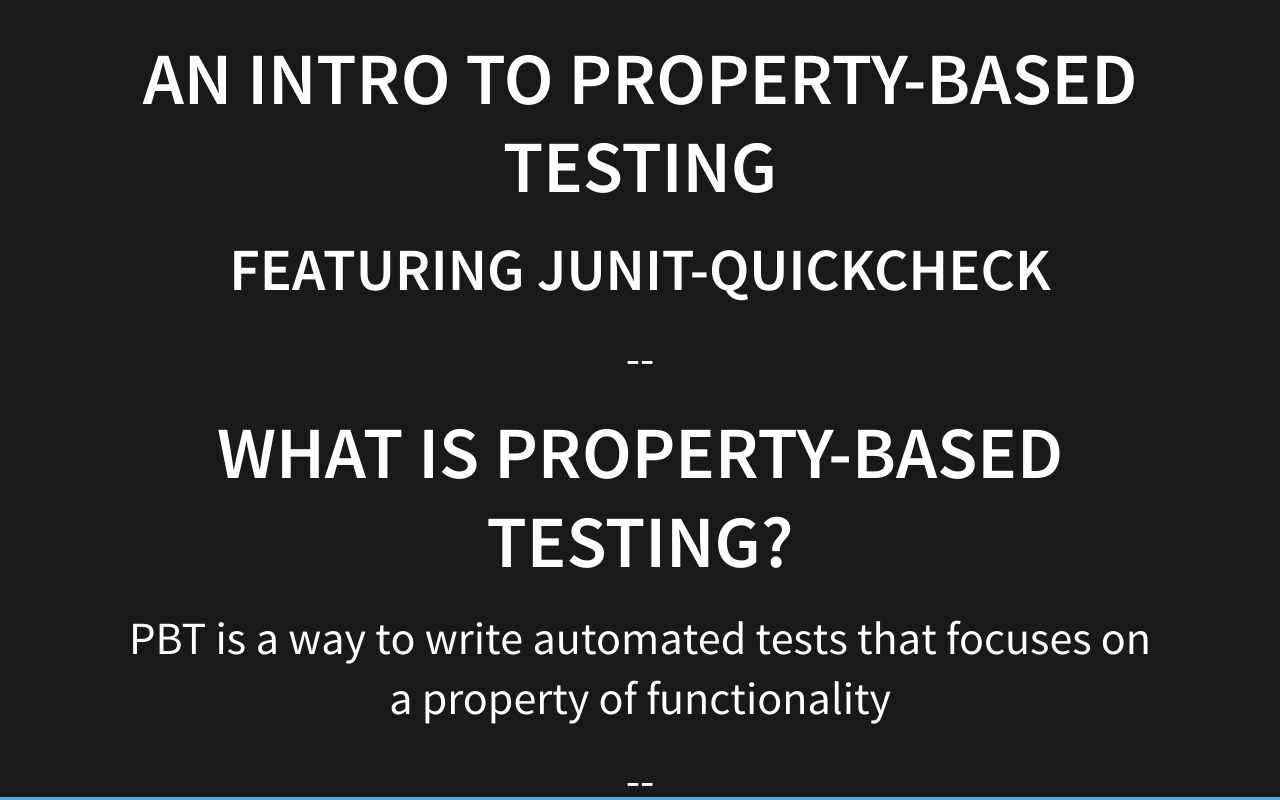
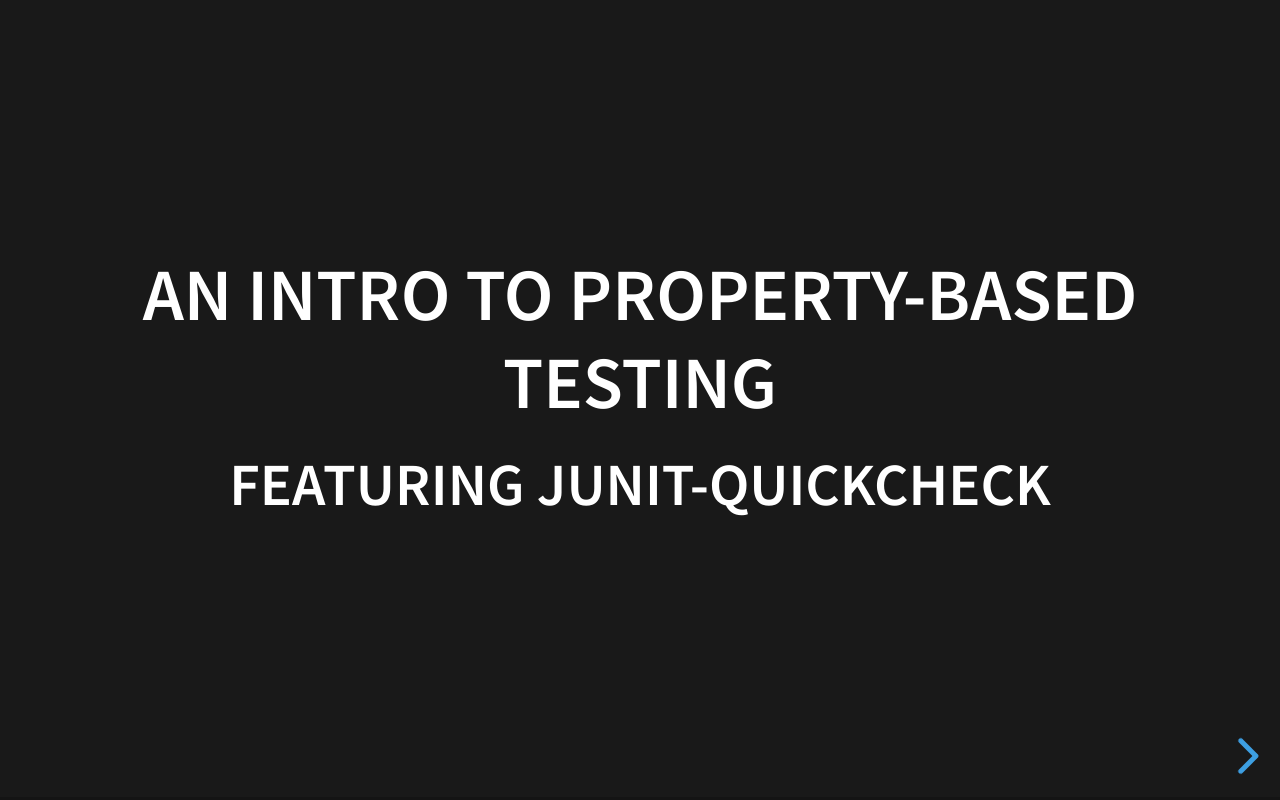
Before and after one commit to Wyntuition/reveal, a website: page pbt/index.html in a window 1280 px wide. Drawn offline with Linux system fonts and the light colour scheme.

Commit message:
fix seperator

```diff
--- a/pbt/index.html
+++ b/pbt/index.html
@@ -27,10 +27,10 @@
 			<div class="slides">
 
 				<section data-markdown="2020-01-27-property-based-testing-java.md"
-         data-separator="^\n\n\n"
-         data-separator-vertical="^\n\n"
-         data-separator-notes="^Note:"
-         data-charset="iso-8859-15">
+					data-markdown data-separator="^\n---\n$"
+					data-separator-vertical="^\n--\n$"
+					data-separator-notes="^Note:"
+					data-charset="iso-8859-15">
 				</section>
 
 			</div>
@@ -44,6 +44,10 @@
 			// - https://github.com/hakimel/reveal.js#dependencies
 			Reveal.initialize({
 				hash: true,
+				controls: true,
+				progress: true,
+				history: true,
+				center: true,
 				dependencies: [
 					{ src: 'plugin/markdown/marked.js' },
 					{ src: 'plugin/markdown/markdown.js' },
```
Also changed, not shown: pbt/2020-01-27-property-based-testing-java.md (+4 -4 lines).
